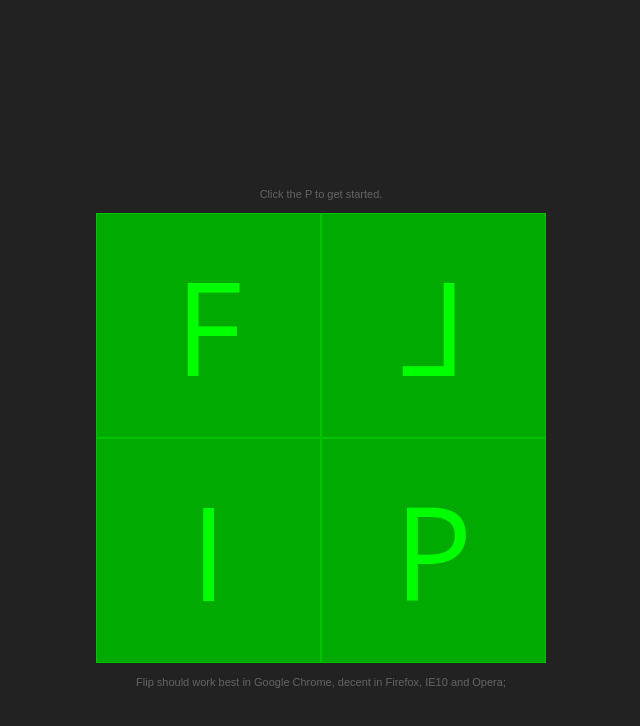
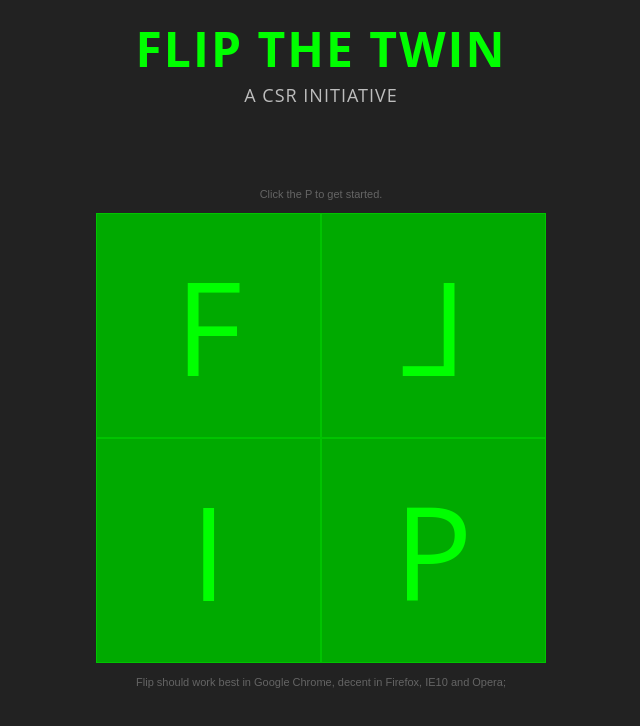
Before and after one commit to varunsalgarkar/flipreact, a React (Vite) app: page / in a window 1280 px wide. Shown: the top 726 px of the page, without its empty margins (319-959 px from the left). Built offline with nearby package versions, Linux system fonts and the light colour scheme; a web font is replaced by a local one.

Commit message:
Fix grid display, tile sizing, form interaction, and add title

```diff
--- a/src/App.jsx
+++ b/src/App.jsx
@@ -33,6 +33,11 @@ export default function App() {
   return (
     <div id="app">
       {screen === "start" && (
+        <>
+          <div className="game-title">
+            <h1>Flip the Twin</h1>
+            <h2>A CSR Initiative</h2>
+          </div>
           <Logo
             onPlay={handleStart}
             lastResult={null}
@@ -43,6 +48,7 @@ export default function App() {
             gameTime={gameTime}
             onGameTimeChange={setGameTime}
           />
+        </>
       )}
 
       {screen === "playing" && level && (
@@ -55,6 +61,11 @@ export default function App() {
       )}
 
       {screen === "won" && (
+        <>
+          <div className="game-title">
+            <h1>Flip the Twin</h1>
+            <h2>A CSR Initiative</h2>
+          </div>
           <Logo
             onPlay={handleStart}
             lastResult="nice"
@@ -65,8 +76,14 @@ export default function App() {
             gameTime={gameTime}
             onGameTimeChange={setGameTime}
           />
+        </>
       )}
       {screen === "lost" && (
+        <>
+          <div className="game-title">
+            <h1>Flip the Twin</h1>
+            <h2>A CSR Initiative</h2>
+          </div>
           <Logo
             onPlay={handleStart}
             lastResult="fail"
@@ -77,6 +94,7 @@ export default function App() {
             gameTime={gameTime}
             onGameTimeChange={setGameTime}
           />
+        </>
       )}
     </div>
   );
--- a/src/components/GameBoard.jsx
+++ b/src/components/GameBoard.jsx
@@ -25,12 +25,23 @@ export default function GameBoard({ level, gameTime, onEnd, onBackToMenu }) {
   // Build symbols for the grid
   const symbols = useMemo(() => {
     const pairsNeeded = level / 2;
-    const base = Array.from({ length: pairsNeeded }, (_, i) => {
+    // For odd numbers like 9, we need one extra single card
+    const hasOddCard = level % 2 === 1;
+    const base = Array.from({ length: Math.floor(pairsNeeded) }, (_, i) => {
       let code = i;
       if (code < 10) return `0${code}`;
       return `${code}`;
     });
-    return shuffle([...base, ...base]);
+
+    let allCards = [...base, ...base]; // pairs
+
+    // Add one extra card for odd grids
+    if (hasOddCard) {
+      const extraCode = base.length < 10 ? `0${base.length}` : `${base.length}`;
+      allCards.push(extraCode);
+    }
+
+    return shuffle(allCards);
   }, [level]);
 
   // Initialize cards once
--- a/src/components/Logo.jsx
+++ b/src/components/Logo.jsx
@@ -77,7 +77,7 @@ export default function Logo({ onPlay, lastResult, selectedGrid, onGridSelect, w
 
       {/* L - Grid Levels */}
       <div
-        className={`card left ${active === "L" ? "active" : ""}`}
+        className={`card ${active === "L" ? "active" : ""}`}
         onClick={() => setActive((p) => (p === "L" ? null : "L"))}
         role="button"
         aria-label="Choose grid size"
@@ -110,13 +110,21 @@ export default function Logo({ onPlay, lastResult, selectedGrid, onGridSelect, w
       {/* I - Settings */}
       <div
         className={`card left ${active === "I" ? "active" : ""}`}
-        onClick={() => setActive((p) => (p === "I" ? null : "I"))}
+        onClick={(e) => {
+          // Only toggle if clicking outside form elements
+          if (e.target === e.currentTarget || e.target.closest('.flipper') === e.currentTarget.querySelector('.flipper')) {
+            setActive((p) => (p === "I" ? null : "I"));
+          }
+        }}
         role="button"
         aria-label="Game settings"
       >
         <div className="flipper">
           <div className="f c3">{logoLetters[2]}</div>
-          <div className="b contentbox instructions">
+          <div
+            className="b contentbox instructions"
+            onClick={(e) => e.stopPropagation()}
+          >
             <div className="padded">
               <h2>Settings</h2>
 
@@ -129,6 +137,7 @@ export default function Logo({ onPlay, lastResult, selectedGrid, onGridSelect, w
                   onChange={(e) => onWinUrlChange(e.target.value)}
                   placeholder="https://example.com"
                   className="setting-input"
+                  onClick={(e) => e.stopPropagation()}
                 />
                 <p className="setting-desc">URL to redirect to when you win</p>
               </div>
@@ -143,6 +152,7 @@ export default function Logo({ onPlay, lastResult, selectedGrid, onGridSelect, w
                   value={gameTime}
                   onChange={(e) => onGameTimeChange(parseInt(e.target.value) || 60)}
                   className="setting-input"
+                  onClick={(e) => e.stopPropagation()}
                 />
                 <p className="setting-desc">Time limit for the game</p>
               </div>
--- a/src/styles/globals.css
+++ b/src/styles/globals.css
@@ -21,6 +21,31 @@ a.selected { background:rgba(0,255,0,.3); color:#0f0; }
 }
 
 /* FRONT SCREEN */
+.game-title {
+  position: absolute;
+  top: 20px;
+  left: 50%;
+  transform: translateX(-50%);
+  text-align: center;
+  z-index: 10;
+}
+
+.game-title h1 {
+  font: bold 48px/1.2 'Open Sans', sans-serif;
+  color: #0f0;
+  margin: 0;
+  text-transform: uppercase;
+  letter-spacing: 2px;
+}
+
+.game-title h2 {
+  font: normal 18px/1.4 'Open Sans', sans-serif;
+  color: rgba(255,255,255,0.7);
+  margin: 5px 0 0 0;
+  text-transform: uppercase;
+  letter-spacing: 1px;
+}
+
 .logo{ width:450px; height:450px; position:absolute; top:50%; left:50%; margin:-225px 0 0 -225px; }
 .logo .card{ width:50%; height:50%; cursor:default; position:relative; display:inline-block; }
 .logo .card.left.active{ z-index:2; }
```
Lines whose indentation alone changed are shown as unchanged.
